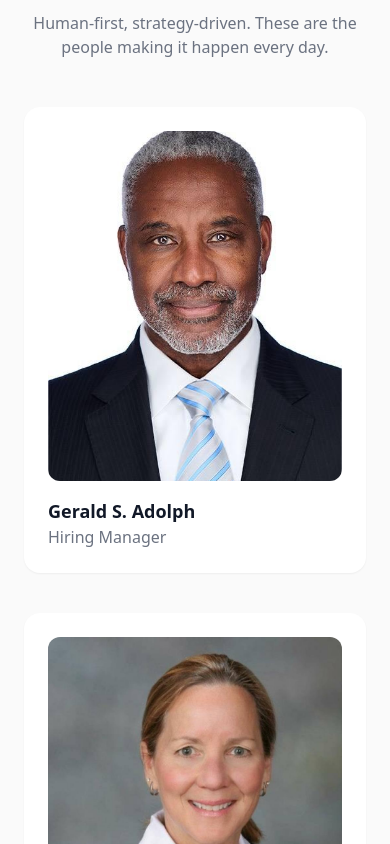
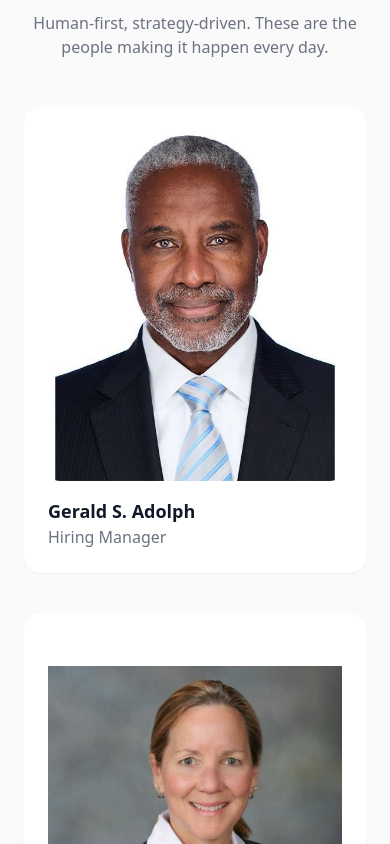
Before and after one commit to Lapark100/kelly, a Next.js app: page /the-team in a window 390 px wide. Shown: the part 860-1704 px from the top of the page. Built offline with nearby package versions, Linux system fonts and the light colour scheme.

Commit message:
update to image

```diff
--- a/app/the-team/components/team-grid.js
+++ b/app/the-team/components/team-grid.js
@@ -83,8 +83,9 @@ export default function TeamGrid() {
                                 src={member.image}
                                 alt={member.name}
                                 fill
-                className="object-cover"
+                                className="object-contain md:object-cover"
                             />
+
                         </div>
                         <h3 className="text-lg md:text-xl font-semibold text-gray-900">
                             {member.name}
```
Lines whose indentation alone changed are shown as unchanged.
